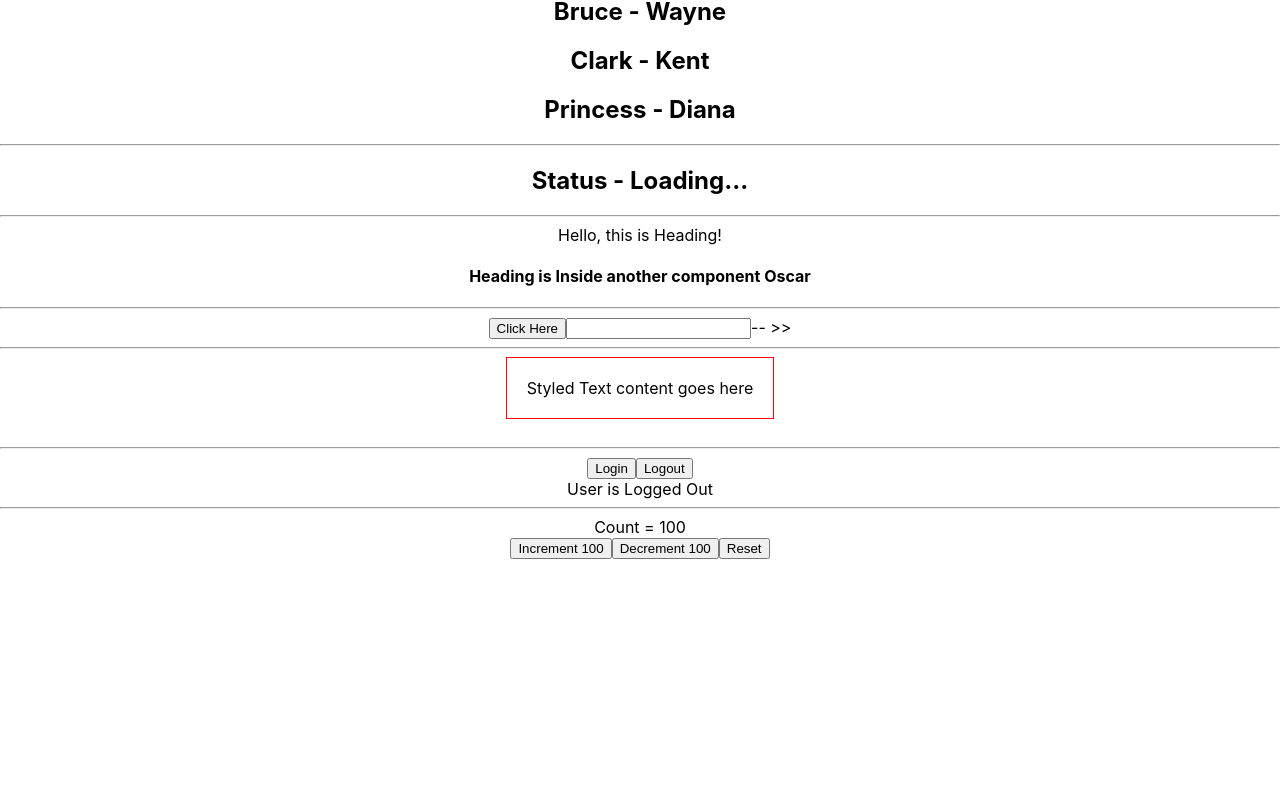
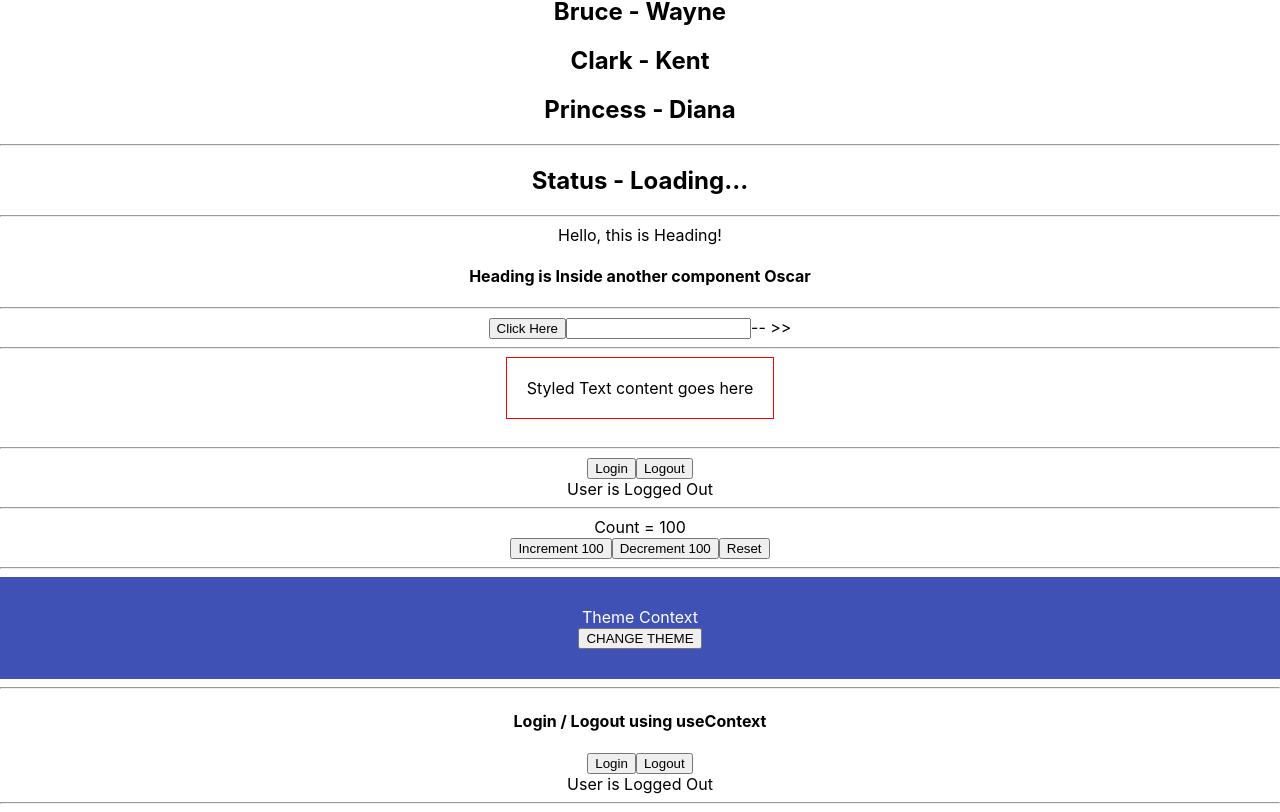
Before and after one commit to MohammadGulshan/ReactTypeScriptDemo, a React (Create React App) app: page / in a window 1280 px wide. Shown: the part 224-1036 px from the top of the page. Before the commit the page ends 800 px from the top, so only its background shows below. Built offline with nearby package versions, Linux system fonts and the light colour scheme.

Commit message:
useContext explained

```diff
--- a/src/App.tsx
+++ b/src/App.tsx
@@ -1,6 +1,10 @@
 import './App.css';
 import { Button } from './components/Button';
 import { Container } from './components/Container';
+import { Box } from './components/context/Box';
+import { ThemeContextProvider } from './components/context/ThemeContext';
+import { User } from './components/context/User';
+import { UserContextProvider } from './components/context/UserContext';
 import { Greet } from './components/Greet';
 import { Heading } from './components/Heading';
 import { Input } from './components/Input';
@@ -75,6 +79,20 @@ function App() {
 
 			{/* Reducer Tutorial Starts */}
 			<Counter />
+			<hr />
+
+			<ThemeContextProvider>
+				<Box />
+			</ThemeContextProvider>
+			<hr />
+
+			<h4>Login / Logout using useContext</h4>
+			<UserContextProvider>
+				<User />
+			</UserContextProvider>
+			<hr />
+
+
         </div>
     );
 }
--- /dev/null
+++ b/src/components/context/Box.tsx
@@ -0,0 +1,30 @@
+import { useContext } from "react"
+import { ThemeContext } from "./ThemeContext"
+
+export const Box = () => {
+	const theme = useContext(ThemeContext);
+	let boxStylePrimary = {
+		backgroundColor: theme.primary.main,
+		color: theme.primary.text,
+		padding: '30px'
+	}
+	let boxStyleSecondary = {
+		backgroundColor: theme.secondary.main,
+		color: theme.secondary.text,
+		padding: '30px'
+	}
+	let isPrimary = true;
+
+	const changeTheme = () => {
+		isPrimary = !isPrimary;
+	}
+
+	return (
+		<div style={isPrimary ? boxStylePrimary : boxStyleSecondary}>
+			Theme Context
+			<div>
+				<button onClick={changeTheme}>CHANGE THEME</button>
+			</div>
+		</div>
+	)
+}
--- /dev/null
+++ b/src/components/context/ThemeContext.tsx
@@ -0,0 +1,12 @@
+import { createContext } from "react";
+import { theme } from "./theme";
+
+type themeContextProviderProps = {
+	children: React.ReactNode
+}
+
+export const ThemeContext = createContext(theme);
+
+export const ThemeContextProvider = ({children}: themeContextProviderProps) => {
+	return <ThemeContext.Provider value={theme}>{children}</ThemeContext.Provider>
+}
--- /dev/null
+++ b/src/components/context/User.tsx
@@ -0,0 +1,31 @@
+import { useContext, useState } from "react";
+import { UserContext } from "./UserContext";
+
+export const User = () => {
+	const userContext = useContext(UserContext);
+    const handleLogin = () => {
+		userContext.setUser({
+			name: 'Gulshan',
+			email: 'gullu@gmail.com'
+		})
+    }
+    const handleLogout = () => {
+		userContext.setUser(null)
+    }
+
+    return (
+        <div>
+            <button onClick={handleLogin}>Login</button>
+            <button onClick={handleLogout}>Logout</button>
+            <div>
+                User is {userContext.user?.name
+                    ? `
+                        Logged In
+                        Name: ${userContext.user?.name} Email: ${userContext.user?.email}
+                    `
+                    : 'Logged Out'
+                }
+            </div>
+        </div>
+    )
+}
--- /dev/null
+++ b/src/components/context/UserContext.tsx
@@ -0,0 +1,24 @@
+import { createContext, useState } from "react";
+import { AuthUser } from "../state/LoggedIn";
+
+type UserContextProviderProps = {
+	children: React.ReactNode
+}
+
+type UserContextType = {
+	user: AuthUser | null,
+	setUser: React.Dispatch<React.SetStateAction<AuthUser | null>>
+}
+
+// export const UserContext = createContext<UserContextType | null>(null);
+export const UserContext = createContext({} as UserContextType); // Better way to do!
+
+export const UserContextProvider = ({children}: UserContextProviderProps) => {
+	const [user, setUser] = useState<AuthUser | null>(null)
+
+	return (
+		<UserContext.Provider value={{user, setUser}}>
+			{children}
+		</UserContext.Provider>
+	)
+}
--- /dev/null
+++ b/src/components/context/theme.ts
@@ -0,0 +1,10 @@
+export const theme = {
+	primary: {
+		main: '#3f51b5',
+		text: '#fff'
+	},
+	secondary: {
+		main: '#f50057',
+		text: '#fff'
+	}
+}
--- a/src/components/state/LoggedIn.tsx
+++ b/src/components/state/LoggedIn.tsx
@@ -1,6 +1,6 @@
 import { useState } from "react";
 
-type AuthUser = {
+export type AuthUser = {
     name: string,
     email: string
 }
```
